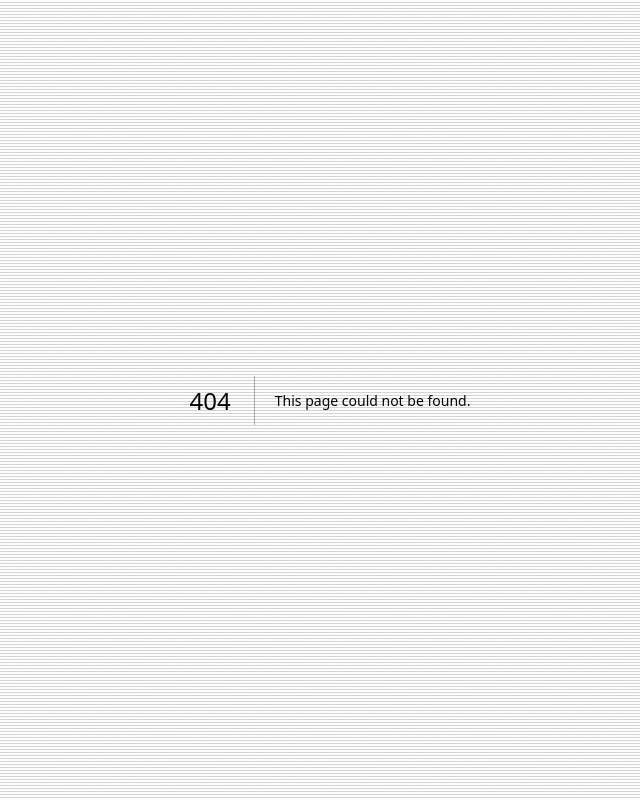
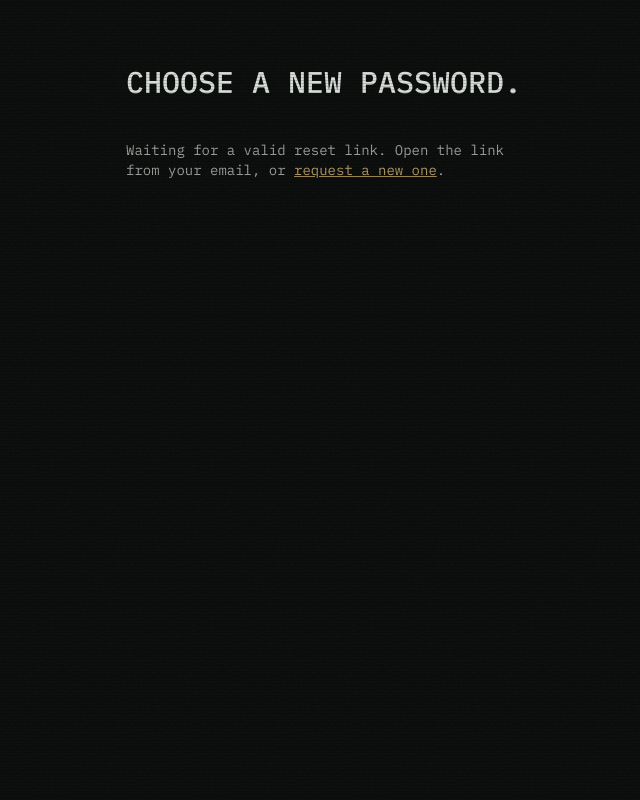
Before and after one commit to VFXviper007/observer, a Next.js app: page /reset-password in a window 1280 px wide. Before the commit this address had no page. Shown: the whole page, without its empty margins (310-950 px from the left). Built offline with nearby package versions, Linux system fonts and the light colour scheme; no server answers.

Commit message:
Create page.tsx

```diff
--- /dev/null
+++ b/app/reset-password/page.tsx
@@ -0,0 +1,7 @@
+import { ResetForm } from "@/components/PasswordFlows";
+export const metadata = { title: "New password — THE OBSERVER" };
+export default function Page() {
+  return (<main id="main" className="mx-auto max-w-md px-5 py-16">
+    <h1 className="font-mono text-3xl font-medium text-paper">CHOOSE A NEW PASSWORD.</h1>
+    <div className="mt-10"><ResetForm /></div></main>);
+}
```
